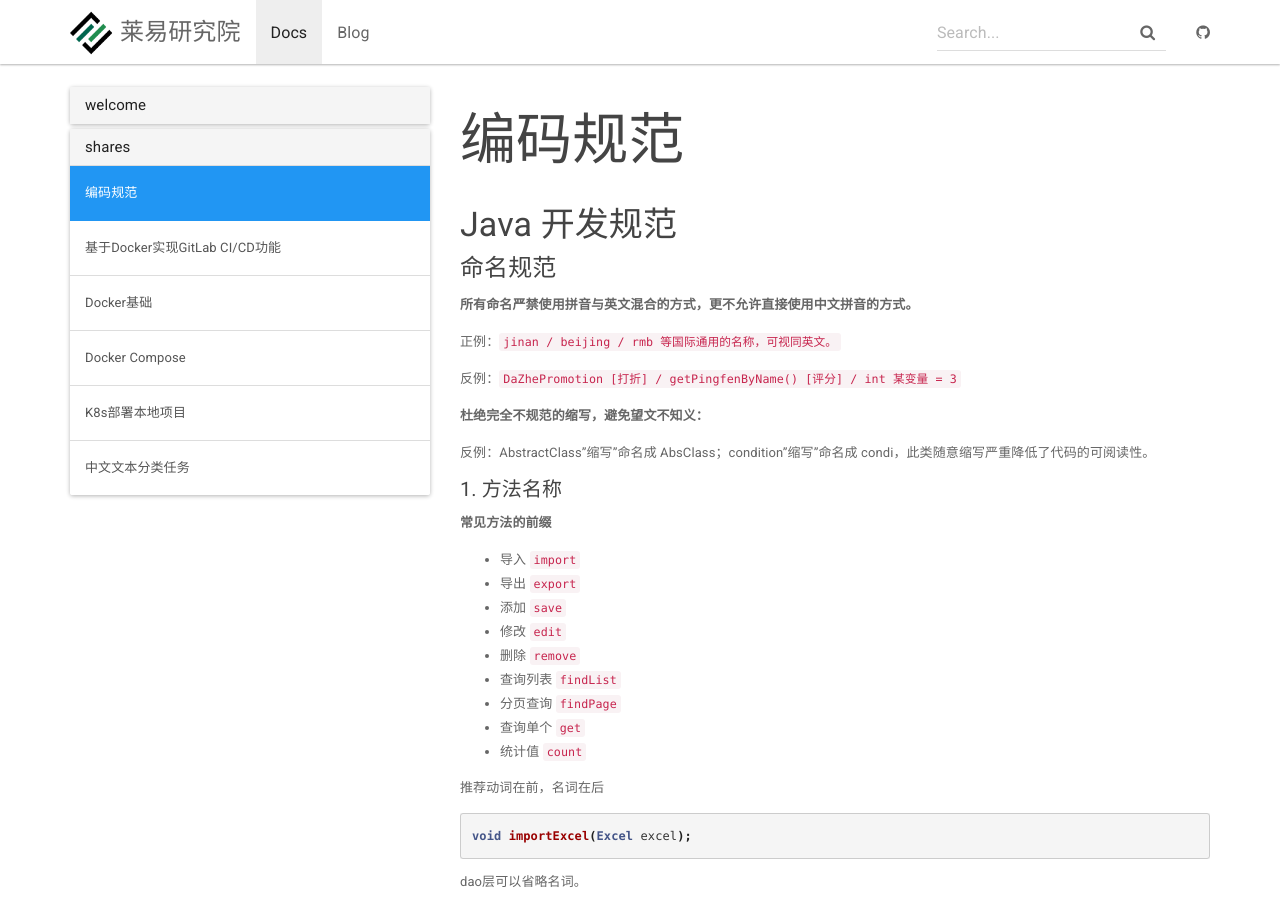
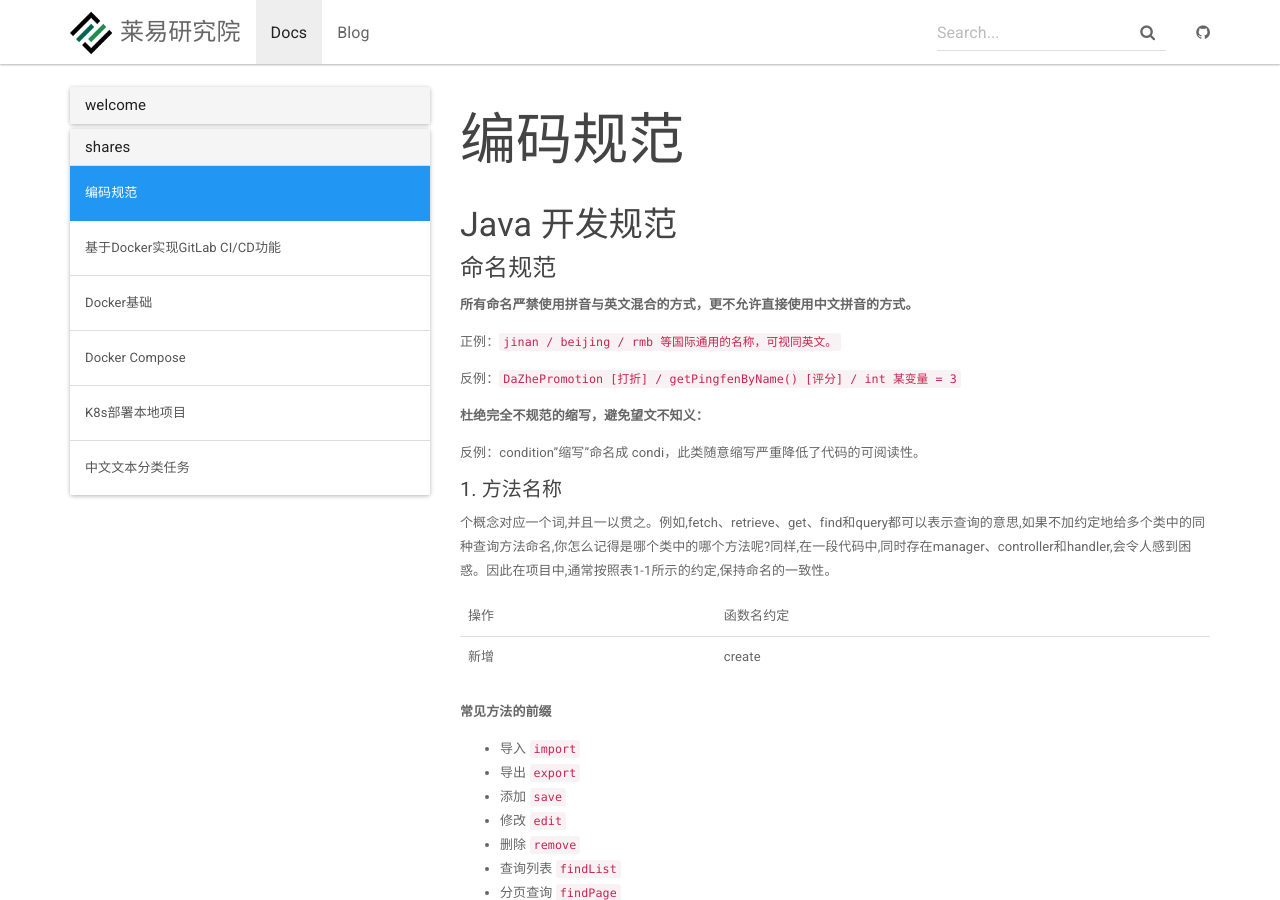
Before and after one commit to laiease/laiease.github.io, a Jekyll site: the page built from _docs/shares/code.md, in a window 1280 px wide and 900 px high. Built offline with Jekyll 4.4.1, drawn with Linux system fonts in a browser that asks for light colours.

Commit message:
Update code.md

```diff
--- a/_docs/shares/code.md
+++ b/_docs/shares/code.md
@@ -15,9 +15,26 @@ permalink: /docs/shares-code/
 
 **杜绝完全不规范的缩写，避免望文不知义：**
 
-反例：AbstractClass"缩写"命名成 AbsClass；condition"缩写"命名成 condi，此类随意缩写严重降低了代码的可阅读性。
+反例：condition"缩写"命名成 condi，此类随意缩写严重降低了代码的可阅读性。
 
 #####  1. 方法名称
+
+  个概念对应一个词,并且一以贯之。例如,fetch、retrieve、get、find和query都可以表示查询的意思,如果不加约定地给多个类中的同种查询方法命名,你怎么记得是哪个类中的哪个方法呢?同样,在一段代码中,同时存在manager、controller和handler,会令人感到困惑。因此在项目中,通常按照表1-1所示的约定,保持命名的一致性。
+
+<table>
+  <thead>
+    <tr>
+      <td>操作</td>
+      <td>函数名约定</td>
+    </tr>
+  </thead>
+  <tbody>
+    <tr>
+      <td>新增</td>
+      <td>create</td>
+    </tr>
+  </tbody>
+</table>
 
 **常见方法的前缀**
 
```
